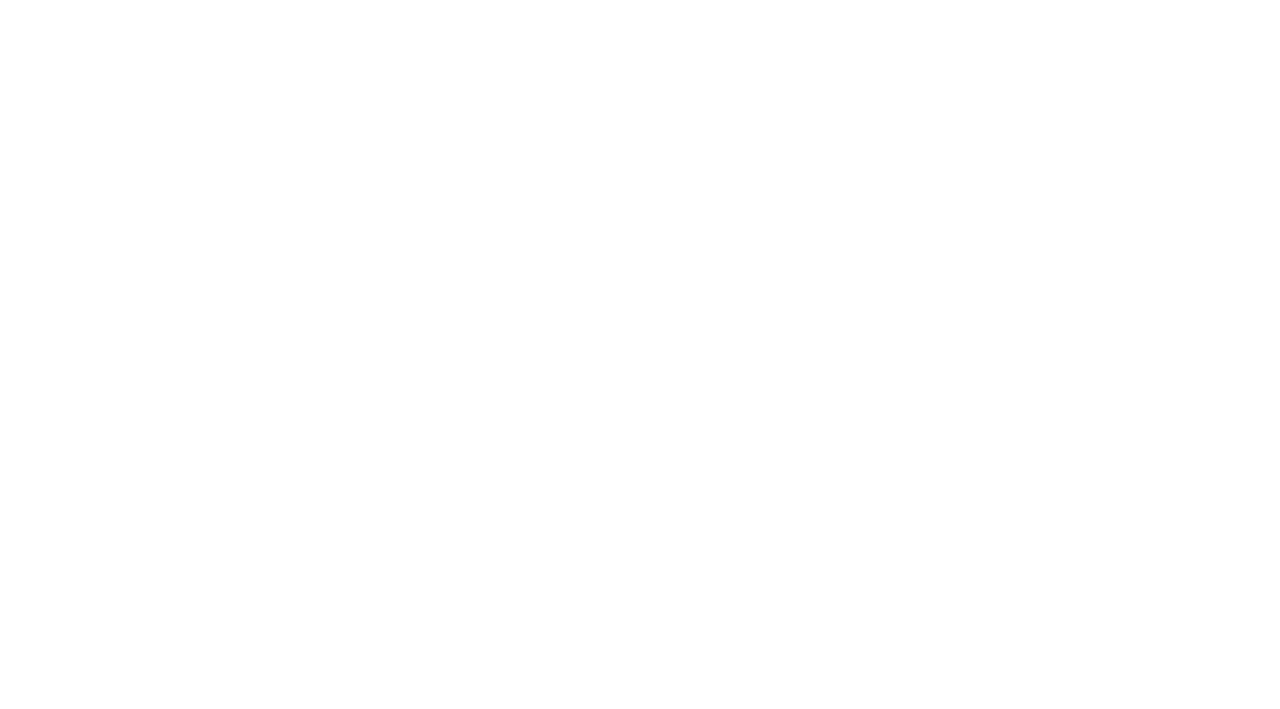
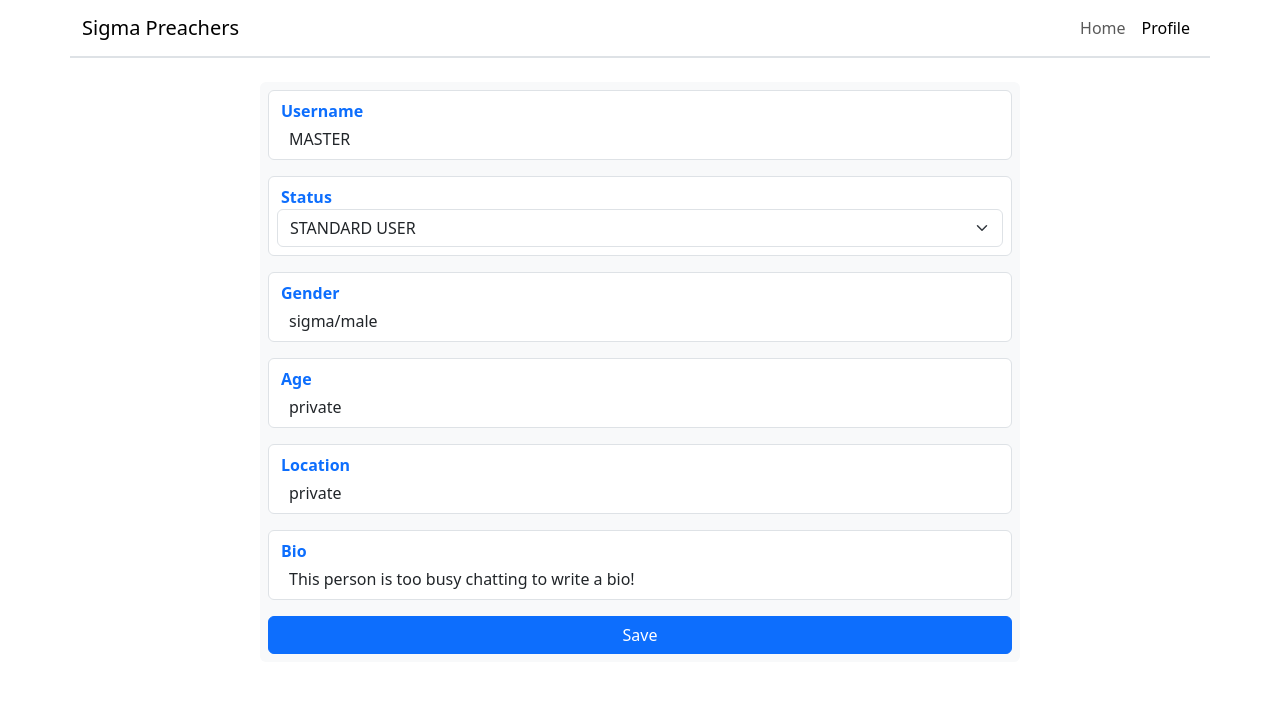
Before and after one commit to JohnProgramming08/sigma_preachers, a Flask app: page /promote_user/1 in a window 1280 px wide. Before the commit the part shown is empty. Shown: the top 709 px of the page. Run offline with Flask 3, Linux system fonts and the light colour scheme; a user stored in the database is signed in; some libraries are stand-ins or nearby versions.

Commit message:
feat: finish promote user page frontend

```diff
--- a/main.py
+++ b/main.py
@@ -1,5 +1,5 @@
 from project import create_app
-from project.services import SignupService
+from project.services import MasterService
 
 if __name__ == "__main__":
     config = create_app()
@@ -7,8 +7,8 @@ if __name__ == "__main__":
     app = config[1]
     with app.app_context():
         try:
-            service = SignupService("MASTER", "MASTER")
-            service.signup_user()
+            service = MasterService()
+            service.add_master()
         except:
             pass
     socket_io.run(app, debug=True)
--- a/project/database/create_db.py
+++ b/project/database/create_db.py
@@ -10,7 +10,7 @@ class User(UserMixin, db.Model):
     id = db.Column(db.Integer, primary_key=True, autoincrement=True)
     username = db.Column(db.String(67), unique=True, nullable=False)
     password = db.Column(db.Integer, nullable=False)  # Only store password hash
-    status = db.Column(db.String(20), default="standard user", nullable=False)
+    status = db.Column(db.String(20), default="STANDARD USER", nullable=False)
     gender = db.Column(db.String(67), default="sigma/male", nullable=False)
     age = db.Column(db.Integer, default=-1, nullable=False)
     location = db.Column(db.String(67), default="private", nullable=False)
--- a/project/routes/promote_user.py
+++ b/project/routes/promote_user.py
@@ -20,7 +20,7 @@ def promote_user(user_id: int):
     # User has not submitted a valid form
     if not form.validate_on_submit():
         return render_template(
-            "promote_user.html", form=form, user_data=user_data
+            "promote_user.html", form=form, user_details=user_data
         )
 
     # User has submitted a valid form
--- a/project/templates/promote_user.html
+++ b/project/templates/promote_user.html
@@ -0,0 +1,70 @@
+{% extends "base.html" %}
+
+{% block body %}
+<!-- Header -->
+<header class="row border-bottom border-2">
+    <nav class="navbar navbar-expand-sm">
+        <div class="container-fluid">
+            <a class="navbar-brand" href="/">Sigma Preachers</a>
+            <button class="navbar-toggler" type="button" data-bs-toggle="collapse" data-bs-target="#collapsibleNavbar">
+                <span class="navbar-toggler-icon"></span>
+            </button>
+            <div class="collapse navbar-collapse" id="collapsibleNavbar">
+                <ul class="navbar-nav ms-auto">
+                    <li class="nav-item">
+                        <a class="nav-link" href="/home">Home</a>
+                    </li>
+                    <li class="nav-item">
+                        <a class="nav-link active" href="/view_profile/{{ current_user.id }}">Profile</a>
+                    </li>
+                </ul>
+            </div>
+        </div>
+    </nav>
+</header>
+
+<!-- Main -->
+<main class="mt-4">
+    <div class="row d-flex justify-content-center mb-5">
+        <form action="/promote_user/{{ user_details.id }}" class="bg-light rounded p-2 mb-5 col-sm-8" method="post">
+            {{ form.hidden_tag()}}
+            <div class="d-flex flex-column row border py-2 mx-0 rounded mb-3" style="background-color: white;">
+                <p class="text-primary fw-bold ms-0 my-0">Username</p>
+                <p class="mt-1 ms-2 mb-0">{{ user_details.username }}</p>
+            </div>
+
+            <div class="d-flex flex-column row border py-2 px-2 mx-0 rounded mb-3" style="background-color: white;">
+                <p class="text-primary fw-bold ms-0 my-0 ps-1">Status</p>
+                {{ form.status(class="form-select") }}
+            </div>
+
+            <div class="d-flex flex-column row border py-2 mx-0 rounded mb-3" style="background-color: white;">
+                <p class="text-primary fw-bold ms-0 my-0">Gender</p>
+                <p class="mt-1 ms-2 mb-0">{{ user_details.gender }}</p>
+            </div>
+
+            <div class="d-flex flex-column row border py-2 mx-0 rounded mb-3" style="background-color: white;">
+                <p class="text-primary fw-bold ms-0 my-0">Age</p>
+                {% if user_details.age == -1 %}
+                <p class="mt-1 ms-2 mb-0">private</p>
+                {% else %}
+                <p class="mt-1 ms-2 mb-0">{{ user_details.age }}</p>
+                {% endif %}
+            </div>
+
+            <div class="d-flex flex-column row border py-2 mx-0 rounded mb-3" style="background-color: white;">
+                <p class="text-primary fw-bold ms-0 my-0">Location</p>
+                <p class="mt-1 ms-2 mb-0">{{ user_details.location }}</p>
+            </div>
+
+            <div class="d-flex flex-column row border py-2 mx-0 rounded mb-3" style="background-color: white;">
+                <p class="text-primary fw-bold ms-0 my-0">Bio</p>
+                <p class="mt-1 ms-2 mb-0 text-break">{{ user_details.bio }}</p>
+            </div>
+            <div style="width: 100%">
+                {{ form.submit(class="btn btn-primary mx-auto px-5", style="width: 100%") }}
+            </div>
+        </form>
+    </div>
+</main>
+{% endblock %}
--- a/project/templates/view_profile.html
+++ b/project/templates/view_profile.html
@@ -62,7 +62,7 @@
             </div>
             {% if current_user.username == "MASTER" and not own_profile %}
             <div class="d-flex justify-content-center" style="width: 100%">
-                <a href="/promote_user" class="btn btn-primary py-2 mt-3 px-5 mx-auto">Promote</a>
+                <a href="/promote_user/{{ user_details.id }}" class="btn btn-primary py-2 mt-3 px-5 mx-auto">Promote</a>
             </div>
             {% endif %}
         </div>
```
Also changed, not shown: instance/sigma_preachers.db.
